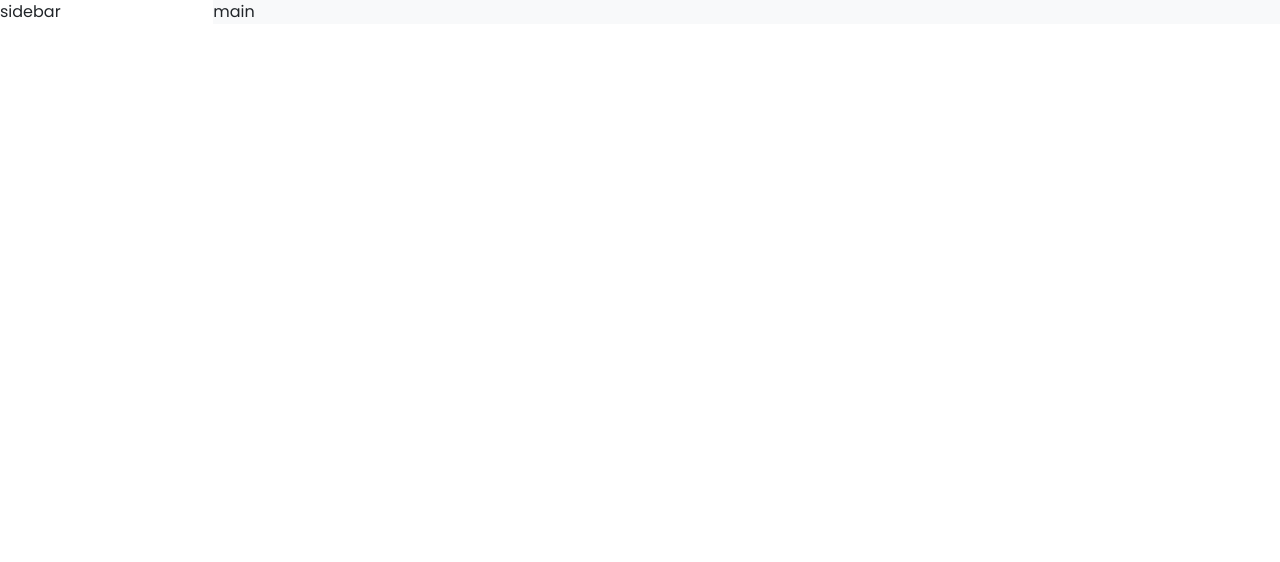
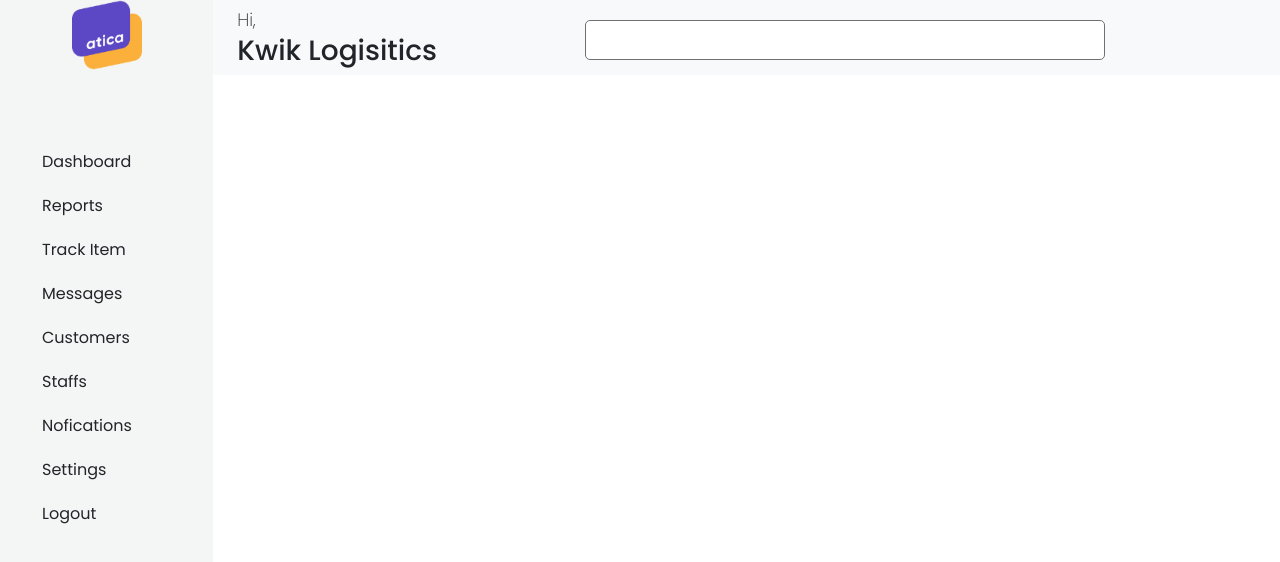
Before and after one commit to Starkstech/web-admin-logistics-1, a React (Create React App) app: page / in a window 1280 px wide. Shown: the top 562 px of the page. Built offline with nearby package versions, Linux system fonts and the light colour scheme.

Commit message:
sidebar and navbar deisgn

```diff
--- a/package.json
+++ b/package.json
@@ -20,14 +20,14 @@
     "ant-design": "^1.0.0",
     "antd": "^4.12.3",
     "axios": "^0.21.1",
-    "bootstrap": "^4.6.0",
+    "bootstrap": "^5.1.0",
     "bootstrap-4-react": "^0.0.59",
     "firebase": "^8.2.3",
     "jquery": "^3.5.1",
     "popper.js": "^1.14.3",
     "qrcode.react": "^1.0.1",
     "react": "^17.0.2",
-    "react-bootstrap": "^1.5.1",
+    "react-bootstrap": "^2.0.0-beta.5",
     "react-data-table-component": "^7.0.0-alpha-5",
     "react-dom": "^17.0.2",
     "react-dynamic-checkbox-tree": "^1.0.4",
--- a/src/Layout/Header/Header.scss
+++ b/src/Layout/Header/Header.scss
@@ -1 +1,15 @@
 @import './../../Assets/Style/colors';
+
+ #searchField{
+    margin-top: 20px;
+    width: 520px;
+    height: 40px;
+    padding: 5px;
+    border-radius: 5px;
+    border: 1px solid #707070;
+ }
+
+ #hi{
+    font-weight: 200;
+    font-size: 18px;
+ }
--- a/src/Layout/Header/Header.tsx
+++ b/src/Layout/Header/Header.tsx
@@ -3,8 +3,19 @@ import './Header.scss'
 
 const Header = () => {
   return (
-    <div>
-
+    <div className="container-fluid">
+      <div className="row">
+        <div className="col-md-4">
+        <div id="welcome-message">
+          <h3><span id="hi">Hi,</span> <br />
+          Kwik Logisitics
+          </h3>
+      </div>
+        </div>
+        <div className="col-md-8">
+          <input id="searchField" type="search" name="" />
+        </div>
+      </div>
     </div>
   )
 }
--- a/src/Layout/SideBar/SideBar.scss
+++ b/src/Layout/SideBar/SideBar.scss
@@ -1,4 +1,24 @@
 @import './../../Assets/Style/colors';
 .sideBar{
+   color: #0f1419;
+  //  background-color: #707070;
+  }
 
+#sidebar-link{
+
+    margin-top: 70px;
+
+  li{
+    padding: 10px;
+    font-size: 16px;
   }
+}
+
+#side-bar{
+  background-color: #F4F6F5;
+  height: 100vh;
+}
+
+#logo{
+  width: 70px;
+}
--- a/src/Layout/SideBar/SideBar.tsx
+++ b/src/Layout/SideBar/SideBar.tsx
@@ -1,10 +1,24 @@
 import React from 'react'
 import './SideBar.scss'
 
+import logo from '../../Assets/Images/logo.png'
+
 const SideBar = () => {
   return (
-    <div>
+    <div id="side-bar">
+      <img src={logo} className="mx-auto d-block" id="logo" />
+      <ul id="sidebar-link">
 
+        <li>Dashboard</li>
+        <li>Reports</li>
+        <li>Track Item</li>
+        <li>Messages</li>
+        <li>Customers</li>
+        <li>Staffs</li>
+        <li>Nofications</li>
+        <li>Settings</li>
+        <li>Logout</li>
+      </ul>
     </div>
   )
 }
--- a/src/Pages/Frontend/Interfaces/Home/Home.tsx
+++ b/src/Pages/Frontend/Interfaces/Home/Home.tsx
@@ -1,14 +1,16 @@
 import React, { FC } from 'react'
+import { SideBar, Header } from '../../../../Layout';
+
 const Home:FC = () => {
   return (<>
     <div className="container-fluid">
       <div className="row">
         <div className="col-2 p-0">
-        sidebar
+          <SideBar></SideBar>
         </div>
         <div className="col-10 p-0">
           <div className="home-main  bg-light">
-          main
+          <Header></Header>
           </div>
         </div>
       </div>
```
Also changed, not shown: 1 other file (tests, documents, lock files or other folders).
